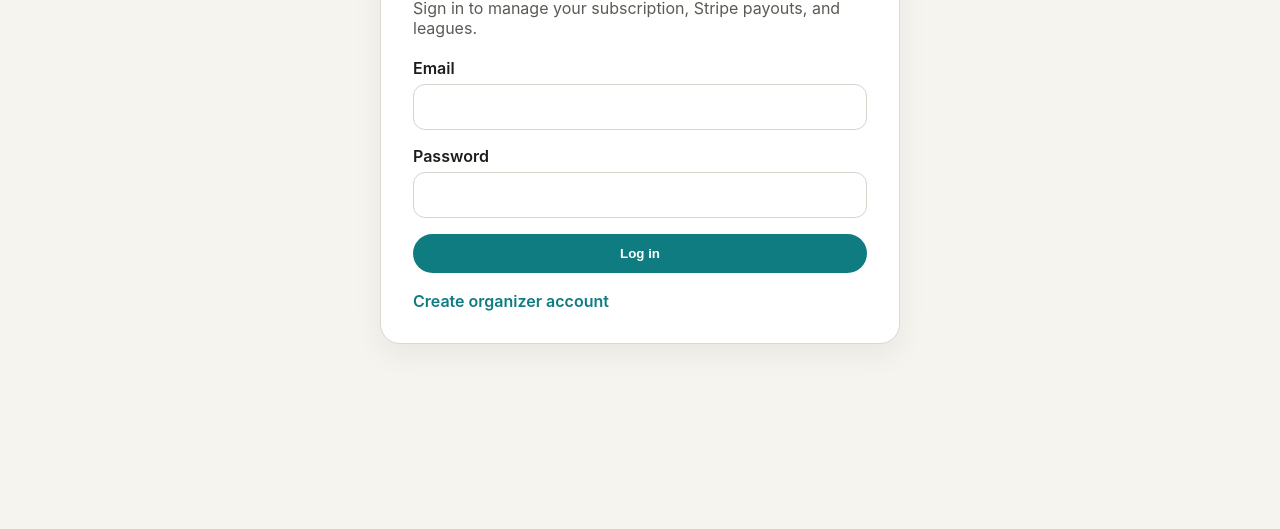
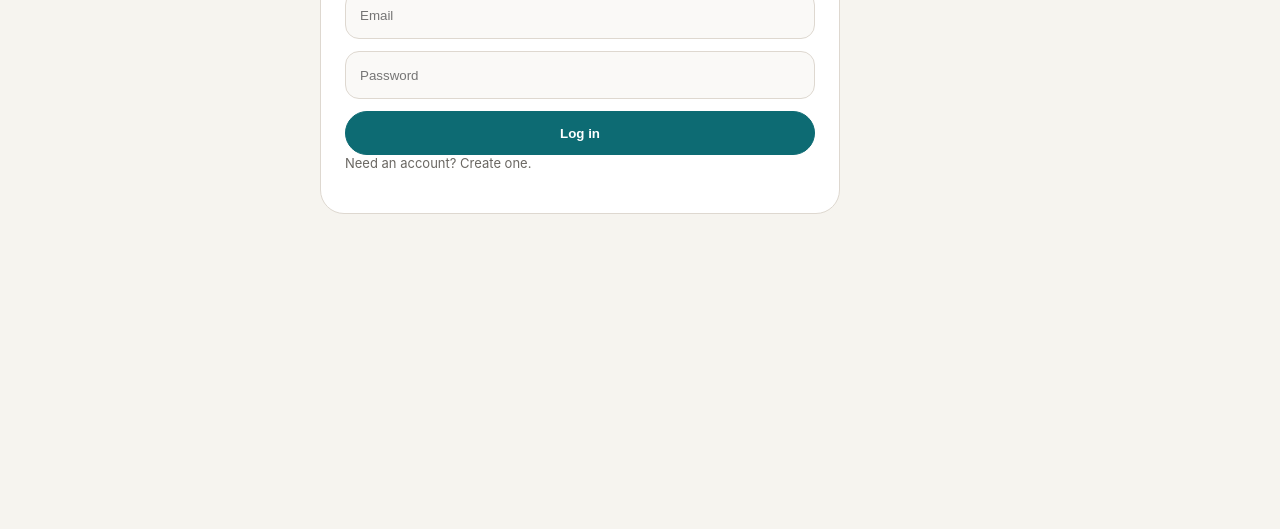
Before and after one commit to sadrakesharvarz-code/Footyorg, a website: page views/login.html in a window 1280 px wide. Shown: the part 271-800 px from the top of the page. Drawn offline with Linux system fonts and the light colour scheme.

```diff
--- a/views/login.html
+++ b/views/login.html
@@ -3,120 +3,43 @@
 <head>
   <meta charset="UTF-8" />
   <meta name="viewport" content="width=device-width, initial-scale=1.0" />
-  <title>Organizer Login</title>
+  <title>Organizer Login • FootyOrg</title>
   <link rel="stylesheet" href="/style.css" />
-  <style>
-    .auth-wrap {
-      min-height: 100vh;
-      display: grid;
-      place-items: center;
-      padding: 24px;
-    }
-
-    .auth-card {
-      width: 100%;
-      max-width: 520px;
-      background: #fff;
-      border: 1px solid #ddd7cf;
-      border-radius: 20px;
-      padding: 32px;
-      box-shadow: 0 10px 30px rgba(0,0,0,0.06);
-    }
-
-    .auth-card h1 {
-      margin-bottom: 10px;
-    }
-
-    .auth-card p {
-      margin-bottom: 20px;
-      color: #5c5a54;
-    }
-
-    .auth-card form {
-      display: grid;
-      gap: 16px;
-    }
-
-    .auth-card label {
-      display: block;
-      margin-bottom: 6px;
-      font-weight: 600;
-    }
-
-    .auth-card input {
-      width: 100%;
-      padding: 12px 14px;
-      border: 1px solid #d8d3cc;
-      border-radius: 12px;
-      font: inherit;
-    }
-
-    .auth-card button {
-      border: none;
-      border-radius: 999px;
-      padding: 12px 18px;
-      background: #0f7c82;
-      color: #fff;
-      font-weight: 600;
-      cursor: pointer;
-    }
-
-    .auth-error {
-      display: none;
-      margin-bottom: 16px;
-      padding: 12px 14px;
-      border-radius: 12px;
-      background: #fdecec;
-      color: #912d2b;
-      border: 1px solid #f3c6c6;
-    }
-
-    .auth-links {
-      margin-top: 18px;
-    }
-
-    .auth-links a {
-      color: #0f7c82;
-      text-decoration: none;
-      font-weight: 600;
-    }
-  </style>
 </head>
 <body>
-  <main class="auth-wrap">
-    <section class="auth-card">
-      <h1>Organizer Login</h1>
-      <p>Sign in to manage your subscription, Stripe payouts, and leagues.</p>
+  <div class="wrap">
+    <header class="top">
+      <a class="brand" href="/">FootyOrg</a>
+      <nav class="nav">
+        <a class="pill" href="/create">Become an organizer</a>
+        <a class="pill" href="/player/login">Player login</a>
+      </nav>
+    </header>
 
-      <div id="authError" class="auth-error"></div>
+    <main class="page">
+      <div class="card">
+        <h1>Organizer login</h1>
+        <p>Sign in to manage your subscription, Stripe payouts, and leagues.</p>
 
-      <form method="POST" action="/login">
-        <div>
-          <label for="email">Email</label>
-          <input id="email" name="email" type="email" required />
-        </div>
+        <div id="authError" class="notice" style="display:none;"></div>
 
-        <div>
-          <label for="password">Password</label>
-          <input id="password" name="password" type="password" required />
-        </div>
+        <form class="form" method="POST" action="/login">
+          <input id="email" name="email" type="email" placeholder="Email" required />
+          <input id="password" name="password" type="password" placeholder="Password" required />
+          <button class="btn primary" type="submit">Log in</button>
+        </form>
 
-        <button type="submit">Log in</button>
-      </form>
-
-      <div class="auth-links">
-        <a href="/create">Create organizer account</a>
+        <p class="small">Need an account? <a href="/create">Create one</a>.</p>
       </div>
-    </section>
-  </main>
+    </main>
+  </div>
 
   <script>
     const params = new URLSearchParams(window.location.search);
     const error = params.get('error');
     const errorBox = document.getElementById('authError');
-
     if (error) {
-      errorBox.textContent = error;
+      errorBox.textContent = decodeURIComponent(error);
       errorBox.style.display = 'block';
     }
   </script>
```
Also changed, not shown: public/player.html (+10 -14 lines), views/player-create.html (+4 -5 lines), views/player-login.html (+23 -31 lines).
